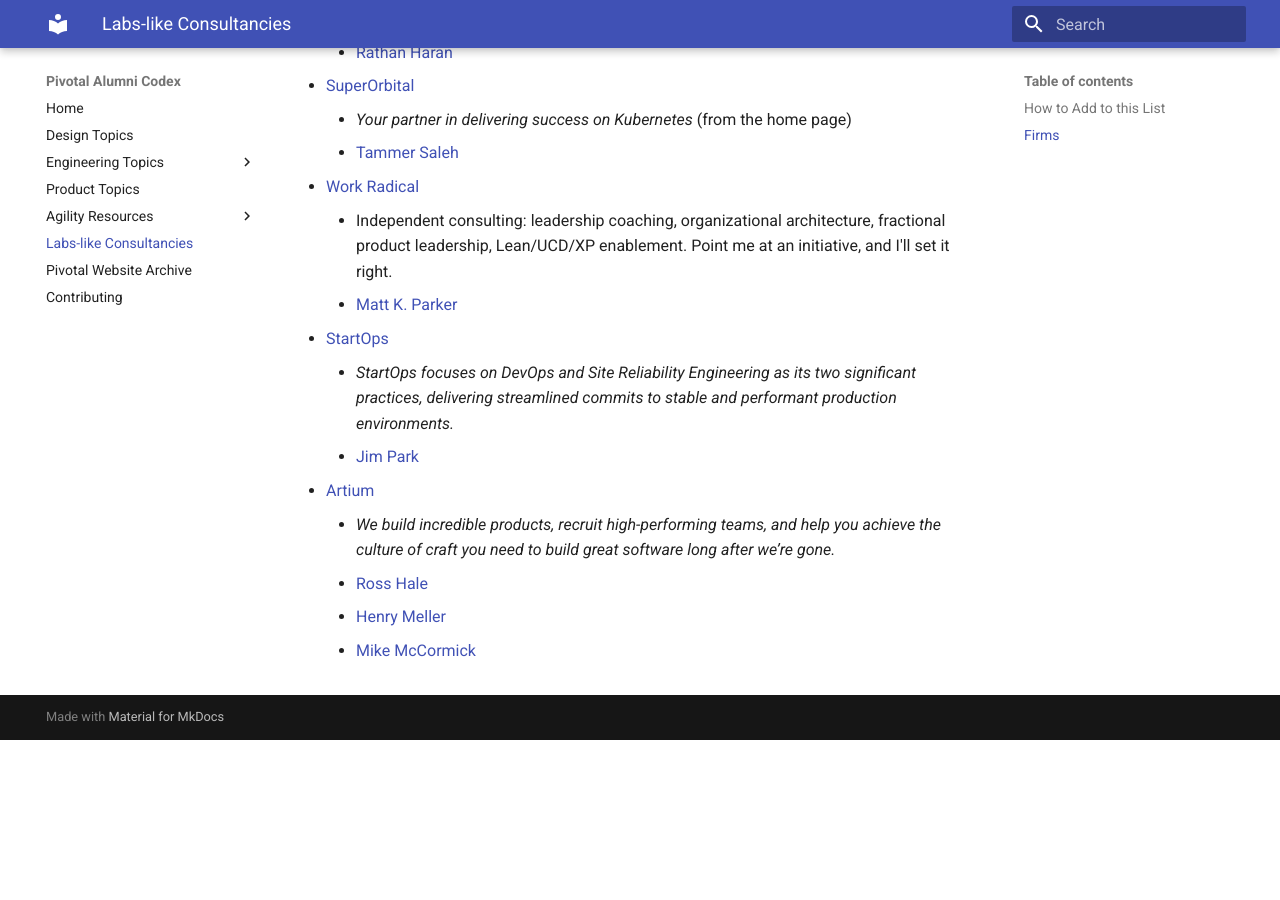
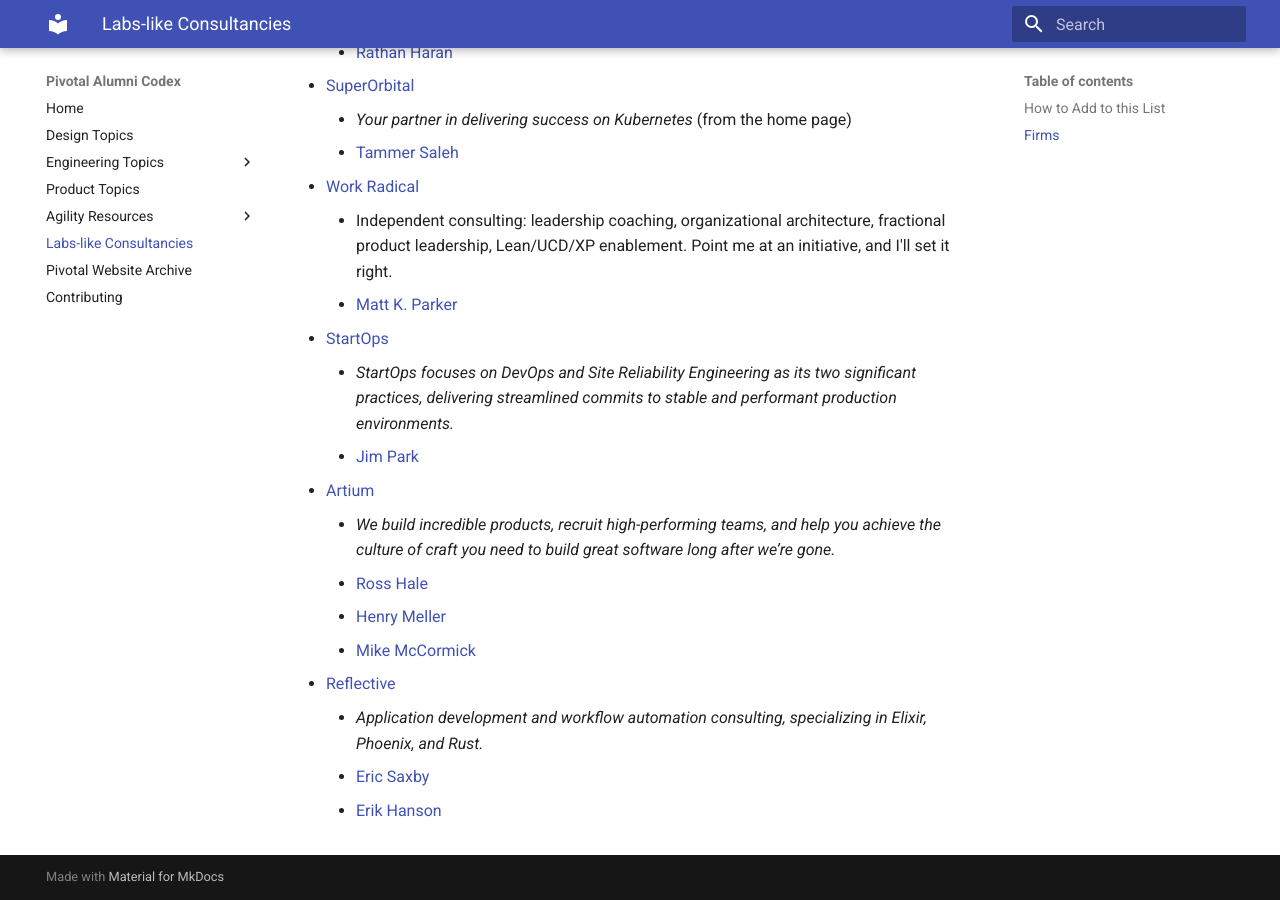
Before and after one commit to alumni-codex/alumni-codex.github.io, an MkDocs documentation site: the page built from docs/consultancies.md, in a window 1280 px wide and 900 px high, scrolled down 1051 px. Built offline with MkDocs 1.6.1 and Material for MkDocs 9.7.7, drawn with Linux system fonts in a browser that asks for light colours; before the commit the page ends 1791 px from its top, so only the background shows below that.

Commit message:
Add Reflective to consultancies

```diff
--- a/docs/consultancies.md
+++ b/docs/consultancies.md
@@ -43,3 +43,7 @@
     - [Ross Hale](https://www.linkedin.com/in/rosshale/)
     - [Henry Meller](https://www.linkedin.com/in/henrymeller/)
     - [Mike McCormick](https://www.linkedin.com/in/get-to-know-mike/)
+- [Reflective](https://reflective.dev)
+    - _Application development and workflow automation consulting, specializing in Elixir, Phoenix, and Rust._
+    - [Eric Saxby](https://www.linkedin.com/in/ericsaxby/)
+    - [Erik Hanson](https://www.linkedin.com/in/eahanson/)
```
